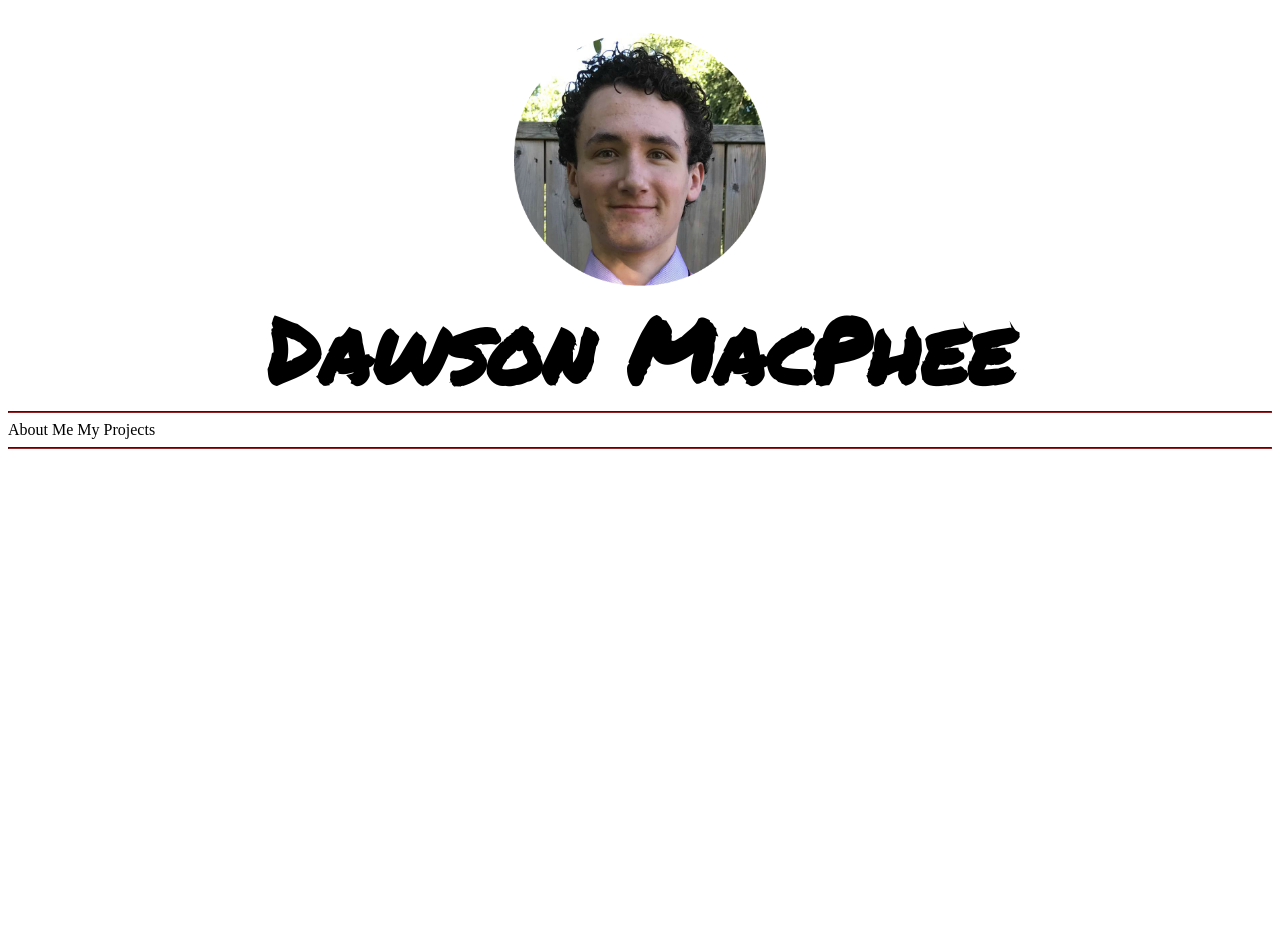
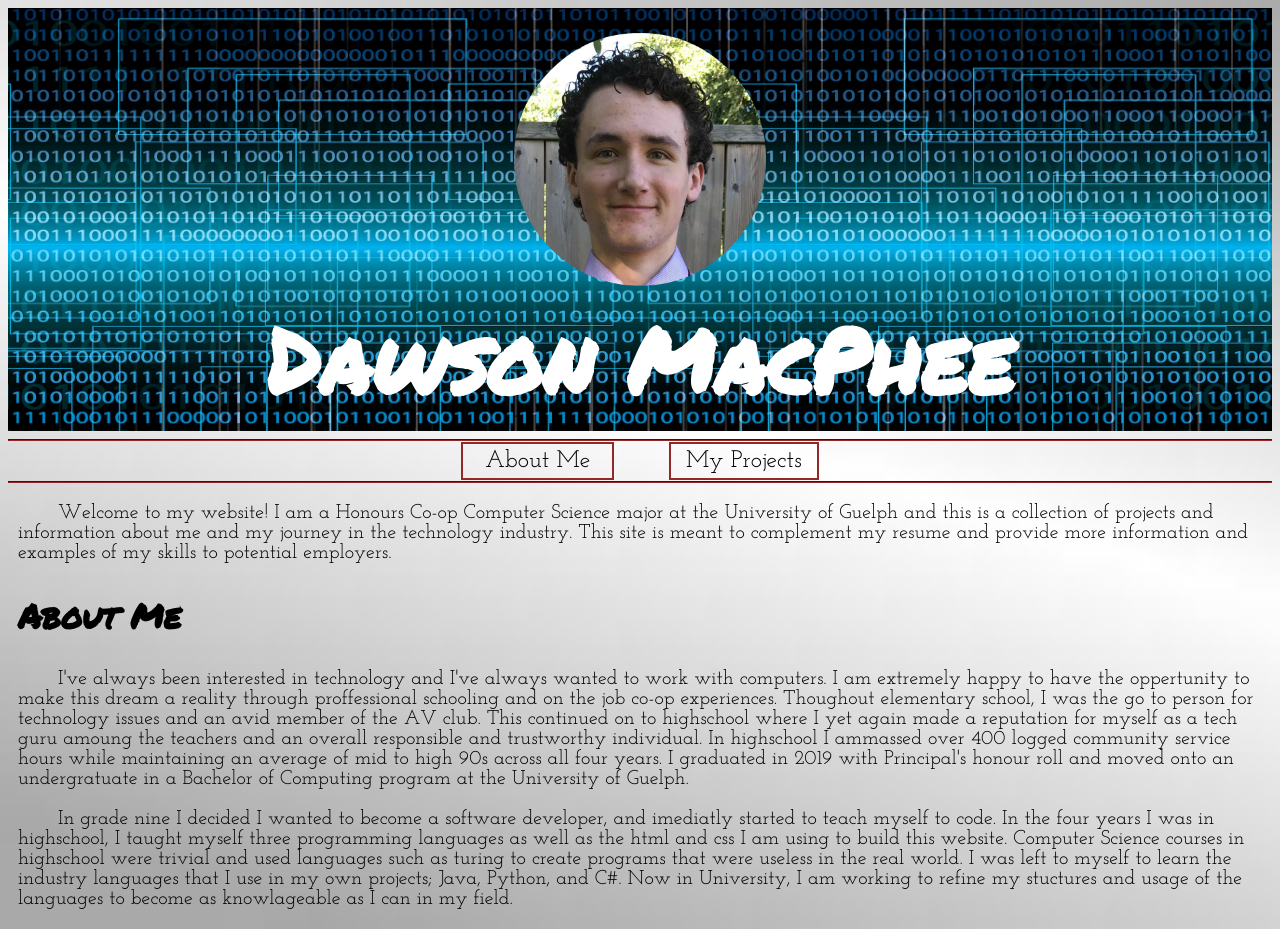
Before and after one commit to DawsonMacPhee/website, a website: page dist/index.html in a window 1280 px wide. Before the commit the page ends 800 px from the top, so only its background shows below. Drawn offline with Linux system fonts and the light colour scheme.

Commit message:
About Me

```diff
--- a/dist/css/style.css
+++ b/dist/css/style.css
@@ -13,12 +13,22 @@ hr{
     border-color: rgb(146, 40, 40);
 }
 
+.main{
+
+    background-image: url(bimage/mback.jpg);
+    background-size: cover;
+    background-repeat: no-repeat;
+    background-color: rgb(146, 40, 40);
+
+}
+
 @media only screen and (max-width : 500px) {
 
     .topImage{
 
         width: 30%;
         margin-left: 35%;
+        margin-top: 2%;
 
     }
 
@@ -27,7 +37,69 @@ hr{
         font-family: permanent marker;
         text-align: center;
         font-size: 50px;
-        line-height: 0px;
+        line-height: 90px;
+        color: white;
+        margin-bottom: 0px;
+        padding-bottom: 2%;
+        margin-top: 0px;
+        padding-top: 2%;
+
+    }
+
+    .title{
+        background-image: url(bimage/background.jpg);
+        background-size: cover;
+    }
+
+    #button1{
+
+        border: 2px rgb(146, 40, 40) solid;
+        font-size: 21px;
+        margin-right: 2%;
+        padding-left: 12px;
+        padding-right: 12px;
+        padding-top: 5px;
+        padding-bottom: 5px;
+        font-family: body;
+
+    }
+
+    #button2{
+
+        border: 2px rgb(146, 40, 40) solid;
+        font-size: 21px;
+        margin-left: 2%;
+        padding-left: 5px;
+        padding-right: 5px;
+        padding-top: 5px;
+        padding-bottom: 5px;
+        font-family: body;
+
+    }
+
+    .bar{
+
+        text-align: center;
+        margin-top: 2px;
+        margin-bottom: 2px;
+
+    }
+
+    p{
+
+        text-indent: 2em;
+        font-family: body;
+        font-size: 20px;
+        margin-left: 10px;
+        margin-right: 10px;
+
+    }
+
+    .subtitle{
+
+        font-family: permanent marker;
+        font-size: 34px;
+        margin-left: 10px;
 
     }
 
@@ -39,6 +111,7 @@ hr{
 
         width: 30%;
         margin-left: 35%;
+        margin-top: 2%;
 
     }
 
@@ -47,7 +120,69 @@ hr{
         font-family: permanent marker;
         text-align: center;
         font-size: 50px;
-        line-height: 0px;
+        line-height: 90px;
+        color: white;
+        margin-bottom: 0px;
+        padding-bottom: 2%;
+        margin-top: 0px;
+        padding-top: 2%;
+
+    }
+
+    .title{
+        background-image: url(bimage/background.jpg);
+        background-size: cover;
+    }
+
+    #button1{
+
+        border: 2px rgb(146, 40, 40) solid;
+        font-size: 22px;
+        margin-right: 2%;
+        padding-left: 12px;
+        padding-right: 12px;
+        padding-top: 5px;
+        padding-bottom: 5px;
+        font-family: body;
+
+    }
+
+    #button2{
+
+        border: 2px rgb(146, 40, 40) solid;
+        font-size: 22px;
+        margin-left: 2%;
+        padding-left: 5px;
+        padding-right: 5px;
+        padding-top: 5px;
+        padding-bottom: 5px;
+        font-family: body;
+
+    }
+
+    .bar{
+
+        text-align: center;
+        margin-top: 2px;
+        margin-bottom: 2px;
+
+    }
+
+    p{
+
+        text-indent: 2em;
+        font-family: body;
+        font-size: 20px;
+        margin-left: 10px;
+        margin-right: 10px;
+
+    }
+
+    .subtitle{
+
+        font-family: permanent marker;
+        font-size: 34px;
+        margin-left: 10px;
 
     }
 
@@ -59,6 +194,7 @@ hr{
 
         width: 25%;
         margin-left: 37.5%;
+        margin-top: 2%;
 
     }
 
@@ -67,7 +203,69 @@ hr{
         font-family: permanent marker;
         text-align: center;
         font-size: 70px;
-        line-height: 0px;
+        line-height: 90px;
+        color: white;
+        margin-bottom: 0px;
+        padding-bottom: 2%;
+        margin-top: 0px;
+        padding-top: 2%;
+
+    }
+
+    .title{
+        background-image: url(bimage/background.jpg);
+        background-size: cover;
+    }
+
+    #button1{
+
+        border: 2px rgb(146, 40, 40) solid;
+        font-size: 23px;
+        margin-right: 2%;
+        padding-left: 17px;
+        padding-right: 17px;
+        padding-top: 5px;
+        padding-bottom: 5px;
+        font-family: body;
+
+    }
+
+    #button2{
+
+        border: 2px rgb(146, 40, 40) solid;
+        font-size: 23px;
+        margin-left: 2%;
+        padding-left: 10px;
+        padding-right: 10px;
+        padding-top: 5px;
+        padding-bottom: 5px;
+        font-family: body;
+
+    }
+
+    .bar{
+
+        text-align: center;
+        margin-top: 2px;
+        margin-bottom: 2px;
+
+    }
+
+    p{
+
+        text-indent: 2em;
+        font-family: body;
+        font-size: 20px;
+        margin-left: 10px;
+        margin-right: 10px;
+
+    }
+
+    .subtitle{
+
+        font-family: permanent marker;
+        font-size: 34px;
+        margin-left: 10px;
 
     }
 
@@ -88,7 +286,69 @@ hr{
         font-family: permanent marker;
         text-align: center;
         font-size: 90px;
-        line-height: 0px;
+        line-height: 90px;
+        color: white;
+        margin-bottom: 0px;
+        padding-bottom: 2%;
+        margin-top: 0px;
+        padding-top: 2%;
+
+    }
+
+    .title{
+        background-image: url(bimage/background.jpg);
+        background-size: cover;
+    }
+
+    #button1{
+
+        border: 2px rgb(146, 40, 40) solid;
+        font-size: 24px;
+        margin-right: 2%;
+        padding-left: 22px;
+        padding-right: 22px;
+        padding-top: 5px;
+        padding-bottom: 5px;
+        font-family: body;
+
+    }
+
+    #button2{
+
+        border: 2px rgb(146, 40, 40) solid;
+        font-size: 24px;
+        margin-left: 2%;
+        padding-left: 15px;
+        padding-right: 15px;
+        padding-top: 5px;
+        padding-bottom: 5px;
+        font-family: body;
+
+    }
+
+    .bar{
+
+        text-align: center;
+        margin-top: 2px;
+        margin-bottom: 2px;
+
+    }
+
+    p{
+
+        text-indent: 2em;
+        font-family: body;
+        font-size: 20px;
+        margin-left: 10px;
+        margin-right: 10px;
+
+    }
+
+    .subtitle{
+
+        font-family: permanent marker;
+        font-size: 34px;
+        margin-left: 10px;
 
     }
 
--- a/dist/index.html
+++ b/dist/index.html
@@ -4,7 +4,7 @@
         <link href="css/style.css" rel="stylesheet" type="text/css"/>
         <link href="https://fonts.googleapis.com/css?family=Permanent+Marker" rel="stylesheet">
     </head>
-    <body>
+    <body class="main">
         <header>
             <div class="title">
                 <img src = "images/Me.png" class="topImage">
@@ -14,14 +14,37 @@
         <nav class="bar">
             <hr>
             <div class="nav">
-                <a href>
+                <a href="index.html">
                     <label id="button1">About Me</label>
                 </a>
-                <a href>
+                <a href="projects.html">
                     <label id="button2">My Projects</label>
                 </a>
             </div>
             <hr>
         </nav>
+        <section>
+            <p>Welcome to my website! I am a Honours Co-op Computer Science major at the University of Guelph and
+                this is a collection of projects and information about me and my journey in
+                the technology industry. This site is meant to complement my resume and provide more
+                information and examples of my skills to potential employers.
+            </p>
+            <h1 class="subtitle">About Me</h1>
+            <p>I've always been interested in technology and I've always wanted to work with computers. I am extremely happy to have the
+                oppertunity to make this dream a reality through proffessional schooling and on the job co-op experiences. Thoughout elementary
+                school, I was the go to person for technology issues and an avid member of the AV club. This continued on to highschool where
+                I yet again made a reputation for myself as a tech guru amoung the teachers and an overall responsible and trustworthy individual.
+                In highschool I ammassed over 400 logged community service hours while maintaining an average of mid to high
+                90s across all four years. I graduated in 2019 with Principal's honour roll and moved onto an
+                undergratuate in a Bachelor of Computing program at the University of Guelph.
+            </p>
+            <p>In grade nine I decided I wanted to become a software developer, and imediatly started to teach myself to code.
+                In the four years I was in highschool, I taught myself three programming languages as well as the html and css
+                I am using to build this website. Computer Science courses in highschool were trivial and used languages such as
+                turing to create programs that were useless in the real world. I was left to myself to learn the industry languages
+                that I use in my own projects; Java, Python, and C#. Now in University, I am working to refine my stuctures and
+                usage of the languages to become as knowlageable as I can in my field.
+            </p>
+        </section>
     </body>
 </html>
```
Also changed, not shown: dist/projects.html (added, +30 -0 lines), dist/css/bimage/background.jpg (added), dist/css/bimage/mback.jpg (added), 3 other files.
